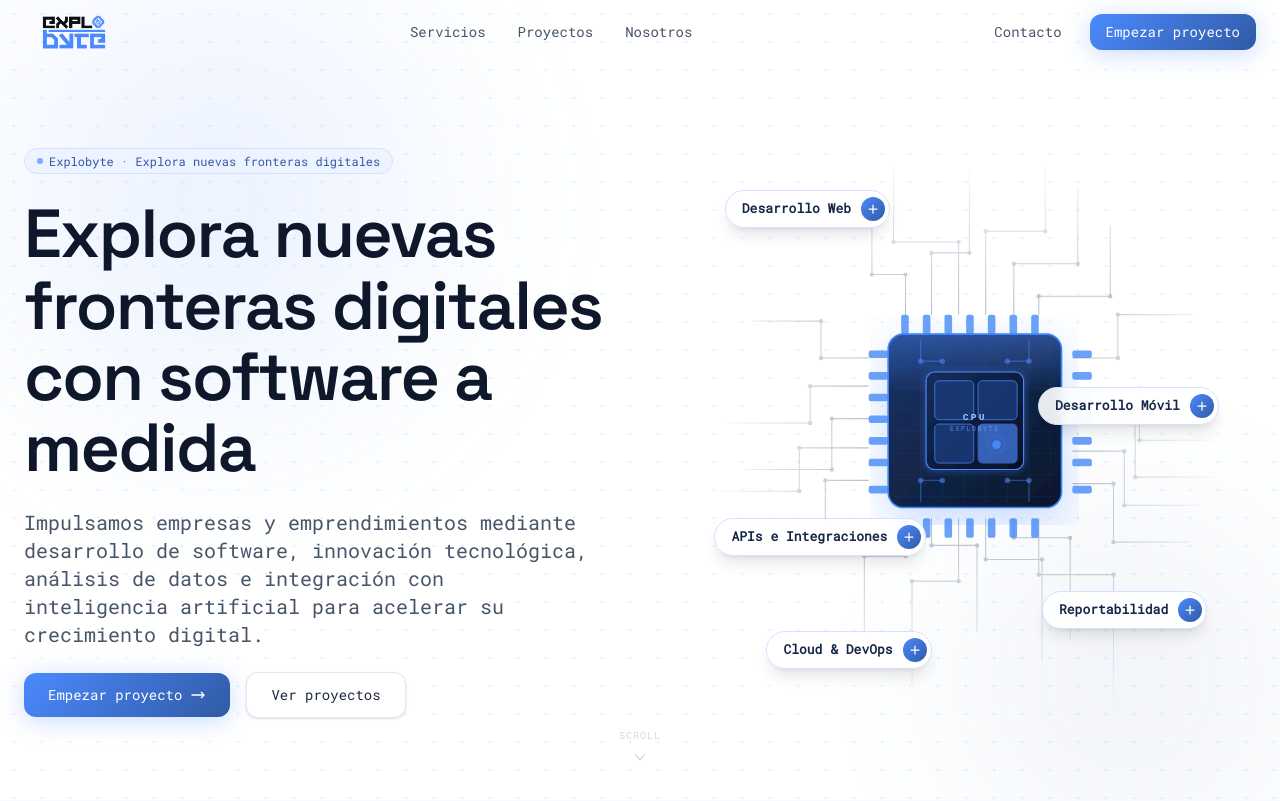
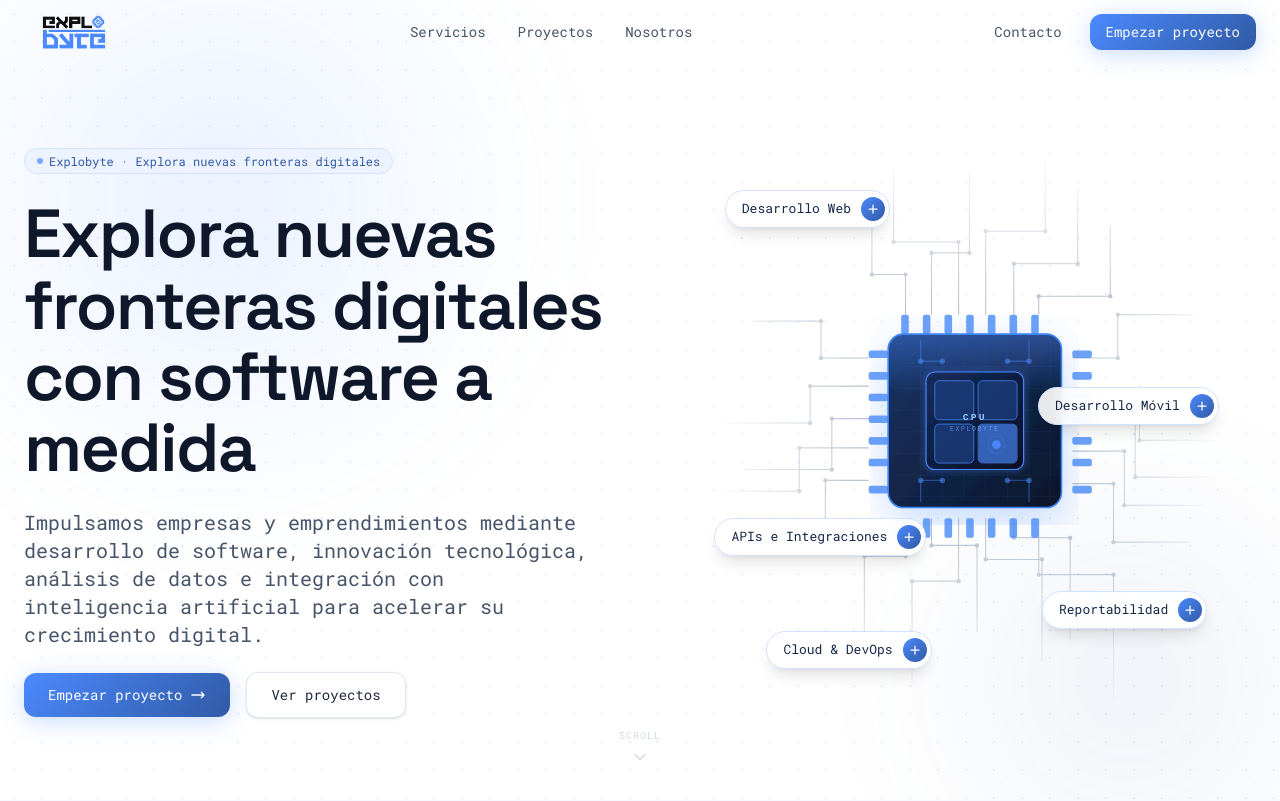
Before and after one commit to Matias-V823/explobyte-website-v2, a Next.js app: page / in a window 1280 px wide. Shown: the top 801 px of the page. Built offline with nearby package versions, Linux system fonts and the light colour scheme.

Commit message:
refactor: Changed style of text in HeroSection

```diff
--- a/sections/HeroSection.tsx
+++ b/sections/HeroSection.tsx
@@ -271,7 +271,7 @@
 function ServiceLabel({ label }: { label: string }) {
   return (
     <div className="flex items-center gap-2.5 bg-white/90 backdrop-blur-sm rounded-full pl-4 pr-1 py-1.5 shadow-lg border border-[#d2e2ff]">
-      <span className="text-[13px] font-semibold text-blue-900 whitespace-nowrap">{label}</span>
+      <span className="text-[13px] text-blue-900 whitespace-nowrap">{label}</span>
       <div className="w-6 h-6 rounded-full flex items-center justify-center shrink-0"
            style={{ background: "linear-gradient(135deg, #4b8afe, #315aa5)" }}>
         <svg className="w-3 h-3 text-white" fill="none" viewBox="0 0 24 24" stroke="currentColor">
```
